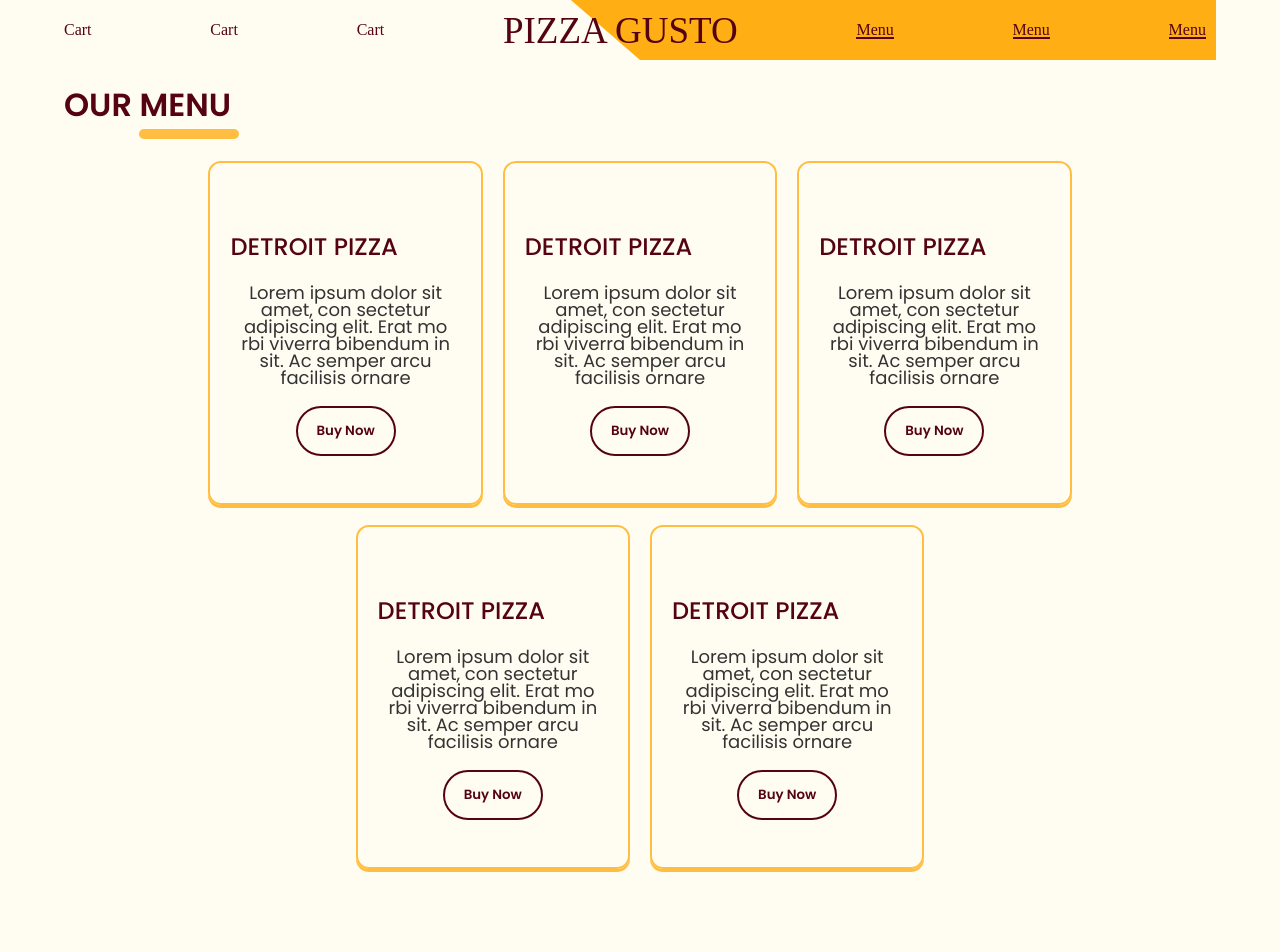
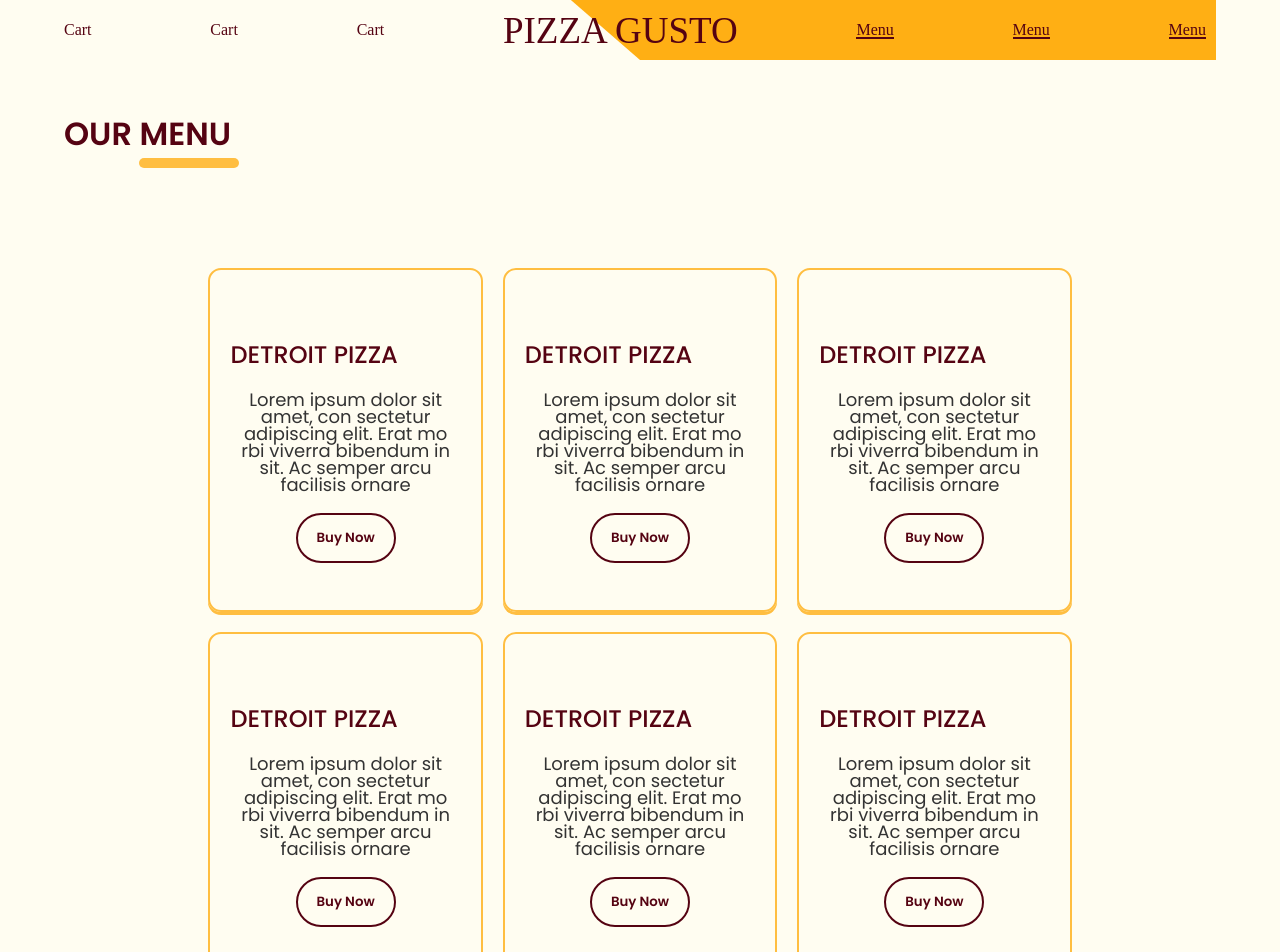
Before and after one commit to Kin0-0Ko/pizzamarket_kinko, a React app: page / in a window 1280 px wide. Shown: the top 952 px of the page. Before the commit the page ends 879 px from the top, so only its background shows below. Built offline with nearby package versions, Linux system fonts and the light colour scheme; a web font is replaced by a local one.

Commit message:
add card component

```diff
--- /dev/null
+++ b/src/components/card.js
@@ -0,0 +1,29 @@
+import React, { useContext } from 'react';
+import st from '@/style/card.module.css'
+
+
+export function Card({img, title, info}){
+
+
+	return <>
+			<div className={st.menuCard}>
+			<div className='menu-card_top'>
+				<h2 className={st.menuCard_h}>
+					{title}
+				</h2>
+				<span className={st.menuCard_info}>
+				{info}
+				</span>
+			</div>
+			<div className='menu-card_bottom'>
+			</div>
+			<button className={st.buy_btn}>
+				Buy Now
+			</button>
+		</div>
+	</>
+
+
+}
+
+export default Card
--- a/src/pages/catalog.js
+++ b/src/pages/catalog.js
@@ -1,93 +1,21 @@
 import React, { useContext } from 'react';
 import { observer } from 'mobx-react-lite';
 import st from '@/style/catalog.module.css'
+import Card from '../components/card';
 export function catalog(){
-
+	let info = 'Lorem ipsum dolor sit amet, con sectetur adipiscing elit. Erat mo rbi viverra bibendum in sit. Ac semper arcu facilisis ornare'
 
 	return<>
 		<h1 className={st.head}>OUR MENU</h1>
 		<div className={st.catalog}>
 			<div className={st.menu}>
-		<div className={st.menuCard}>
-			<div className='menu-card_top'>
-				<h2 className={st.menuCard_h}>
-					DETROIT PIZZA
-				</h2>
-				<span className={st.menuCard_info}>
-				Lorem ipsum dolor sit amet, con sectetur adipiscing elit. Erat mo
-				rbi viverra bibendum in sit. Ac semper arcu facilisis ornare
-				</span>
-			</div>
-			<div className='menu-card_bottom'>
-			</div>
-			<button className={st.buy_btn}>
-				Buy Now
-			</button>
-		</div>
-		<div className={st.menuCard}>
-			<div className='menu-card_top'>
-				<h2 className={st.menuCard_h}>
-					DETROIT PIZZA
-				</h2>
-				<span className={st.menuCard_info}>
-				Lorem ipsum dolor sit amet, con sectetur adipiscing elit. Erat mo
-				rbi viverra bibendum in sit. Ac semper arcu facilisis ornare
-				</span>
-			</div>
-			<div className='menu-card_bottom'>
-			</div>
-			<button className={st.buy_btn}>
-				Buy Now
-			</button>
-			</div>
-		<div className={st.menuCard}>
-		<div className='menu-card_top'>
-			<h2 className={st.menuCard_h}>
-				DETROIT PIZZA
-			</h2>
-			<span className={st.menuCard_info}>
-			Lorem ipsum dolor sit amet, con sectetur adipiscing elit. Erat mo
-			rbi viverra bibendum in sit. Ac semper arcu facilisis ornare
-			</span>
-		</div>
-		<div className='menu-card_bottom'>
-		</div>
-		<button className={st.buy_btn}>
-			Buy Now
-		</button>
-		</div>
-		<div className={st.menuCard}>
-		<div className='menu-card_top'>
-			<h2 className={st.menuCard_h}>
-				DETROIT PIZZA
-			</h2>
-			<span className={st.menuCard_info}>
-			Lorem ipsum dolor sit amet, con sectetur adipiscing elit. Erat mo
-			rbi viverra bibendum in sit. Ac semper arcu facilisis ornare
-			</span>
-		</div>
-		<div className='menu-card_bottom'>
-		</div>
-		<button className={st.buy_btn}>
-			Buy Now
-		</button>
-		</div>
-		<div className={st.menuCard}>
-		<div className='menu-card_top'>
-			<h2 className={st.menuCard_h}>
-				DETROIT PIZZA
-			</h2>
-			<span className={st.menuCard_info}>
-			Lorem ipsum dolor sit amet, con sectetur adipiscing elit. Erat mo
-			rbi viverra bibendum in sit. Ac semper arcu facilisis ornare
-			</span>
-		</div>
-		<div className='menu-card_bottom'>
-		</div>
-		<button className={st.buy_btn}>
-			Buy Now
-		</button>
-		</div>
+			<Card title='DETROIT PIZZA' info={info}/>
+			<Card title='DETROIT PIZZA' info={info}/>
+			<Card title='DETROIT PIZZA' info={info}/>
+			<Card title='DETROIT PIZZA' info={info}/>
+			<Card title='DETROIT PIZZA' info={info}/>
+			<Card title='DETROIT PIZZA' info={info}/>
+			<Card title='DETROIT PIZZA' info={info}/>
 		</div>
 		</div>
 
--- /dev/null
+++ b/src/style/card.module.css
@@ -0,0 +1,38 @@
+.menuCard{
+	display: flex;
+	justify-content: center;
+	align-items: center;
+	width: 20%;
+	height: 300px;
+	flex-direction: column;
+	padding: 20px 20px 20px 20px;
+	border: #FFBE41 solid 2px;
+	border-radius: 13px;
+	margin: 10px 10px 10px 10px;
+	box-shadow: 0 3px #FFBE41
+}
+.menuCard_h{
+	color: #550312;
+	font-family: 'Poppins';
+	font-weight: 500;
+}
+.menuCard_info{
+	display: flex;
+	font-family: 'Poppins';
+	font-weight: 400;
+	font-size: 18px;
+	line-height: 17px;
+	color: #333333;
+	text-align: center;
+}
+.buy_btn{
+	width: 100px;
+	height: 50px;
+	border: #550312 2px solid;
+	border-radius: 50px;
+	background-color: transparent;
+	color: #550312;
+	font-family: 'Poppins';
+	font-weight: 600;
+	margin-top: 20px;
+}
--- a/src/style/catalog.module.css
+++ b/src/style/catalog.module.css
@@ -5,6 +5,7 @@
 	position: relative;
 	display: block;
 	width: 200px;
+	margin: 50px 0 0 0;
 }
 .head::after {
 	content: "";
@@ -28,43 +29,6 @@
 	justify-content: center;
 	width: 1300px;
 	flex-wrap: wrap;
+	margin-top: 100px;
 
 }
-.menuCard{
-	display: flex;
-	justify-content: center;
-	align-items: center;
-	width: 20%;
-	height: 300px;
-	flex-direction: column;
-	padding: 20px 20px 20px 20px;
-	border: #FFBE41 solid 2px;
-	border-radius: 13px;
-	margin: 10px 10px 10px 10px;
-	box-shadow: 0 3px #FFBE41
-}
-.menuCard_h{
-	color: #550312;
-	font-family: 'Poppins';
-	font-weight: 500;
-}
-.menuCard_info{
-	display: flex;
-	font-family: 'Poppins';
-	font-weight: 400;
-	font-size: 18px;
-	line-height: 17px;
-	color: #333333;
-	text-align: center;
-}
-.buy_btn{
-	width: 100px;
-	height: 50px;
-	border: #550312 2px solid;
-	border-radius: 50px;
-	background-color: transparent;
-	color: #550312;
-	font-family: 'Poppins';
-	font-weight: 600;
-	margin-top: 20px;
-}
```
